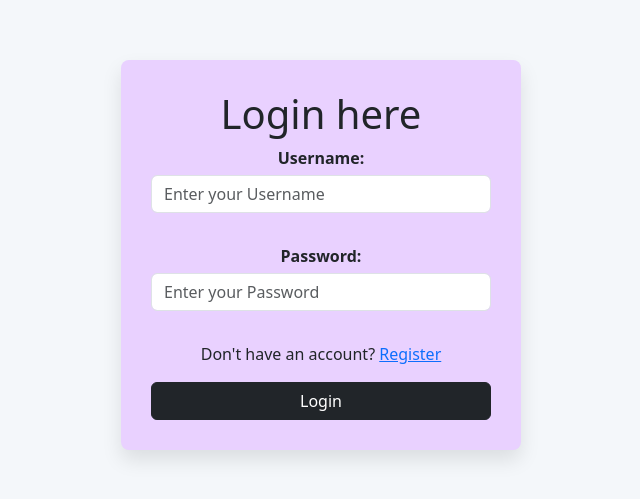
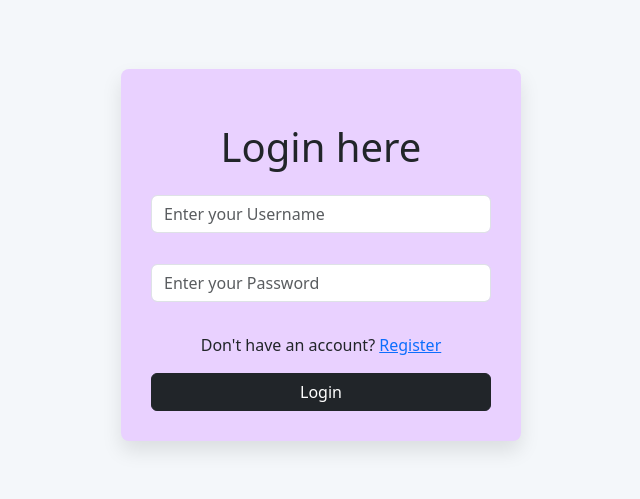
Before and after one commit to jugalb-icpl/wt-apps, a React (Create React App) app in the folder client/: page / in a window 1280 px wide. Shown: the part 145-644 px from the top of the page, without its empty margins (319-959 px from the left). Built offline with nearby package versions, Linux system fonts and the light colour scheme.

Commit message:
login and register box style changed, label removed

```diff
--- a/client/src/login.js
+++ b/client/src/login.js
@@ -100,12 +100,9 @@ const LoginPage = () => {
   return (
     <div className="login-page">
       <div className="login-container">
-        <h1>Login here</h1>
+        <h1 className="my-4">Login here</h1>
         <form onSubmit={handleSubmit}>
           <div className="mb-3">
-            <label htmlFor="username" className="form-label">
-              Username:
-            </label>
             <input
               id="username"
               className="form-control"
@@ -116,9 +113,6 @@ const LoginPage = () => {
             />
           </div>
           <div className="mb-3">
-            <label htmlFor="password" className="form-label">
-              Password:
-            </label>
             <input
               id="password"
               className="form-control"
--- a/client/src/register.js
+++ b/client/src/register.js
@@ -48,9 +48,6 @@ const RegisterPage = () => {
         {/* Register form */}
         <form onSubmit={handleSubmit}>
           <div className="mb-3">
-            <label htmlFor="username" className="form-label">
-              Username:
-            </label>
             <input
               id="username"
               type="text"
@@ -62,9 +59,6 @@ const RegisterPage = () => {
             />
           </div>
           <div className="mb-3">
-            <label htmlFor="password" className="form-label">
-              Password:
-            </label>
             <input
               id="password"
               type="password"
```
